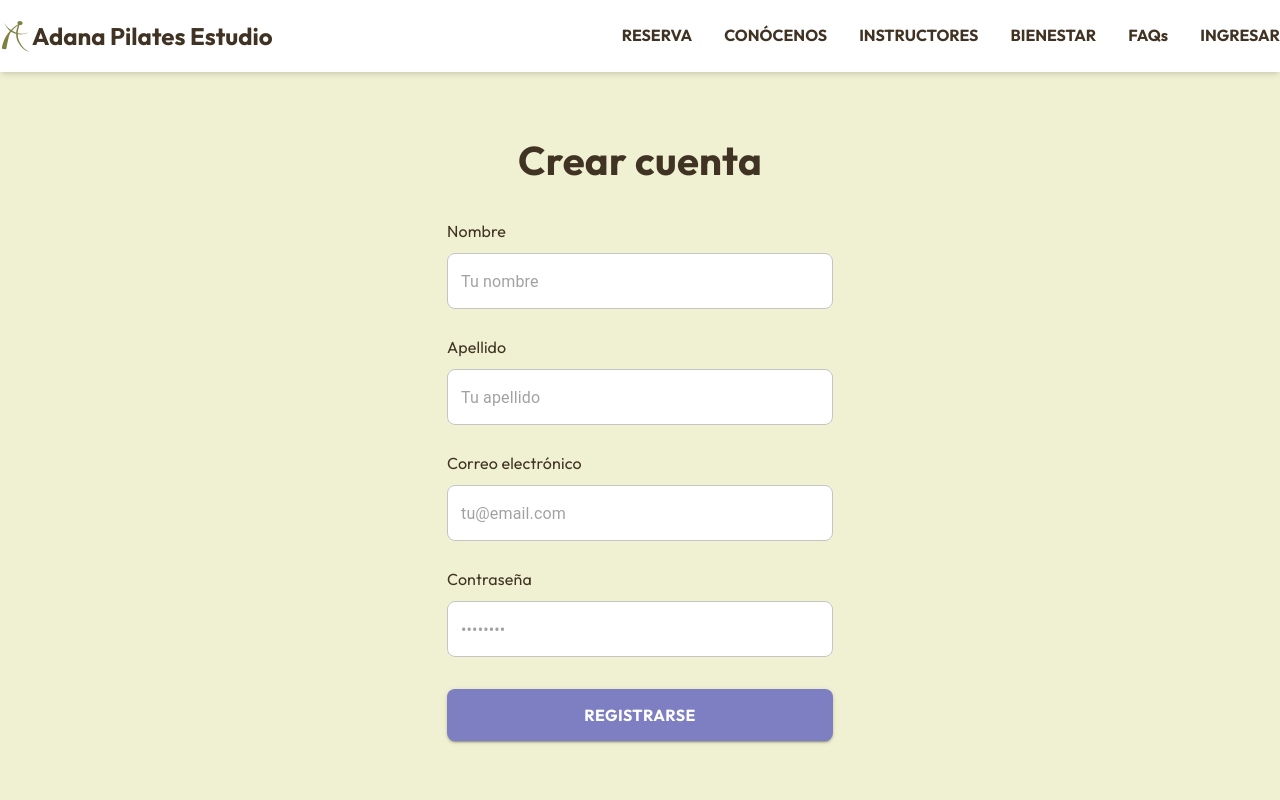
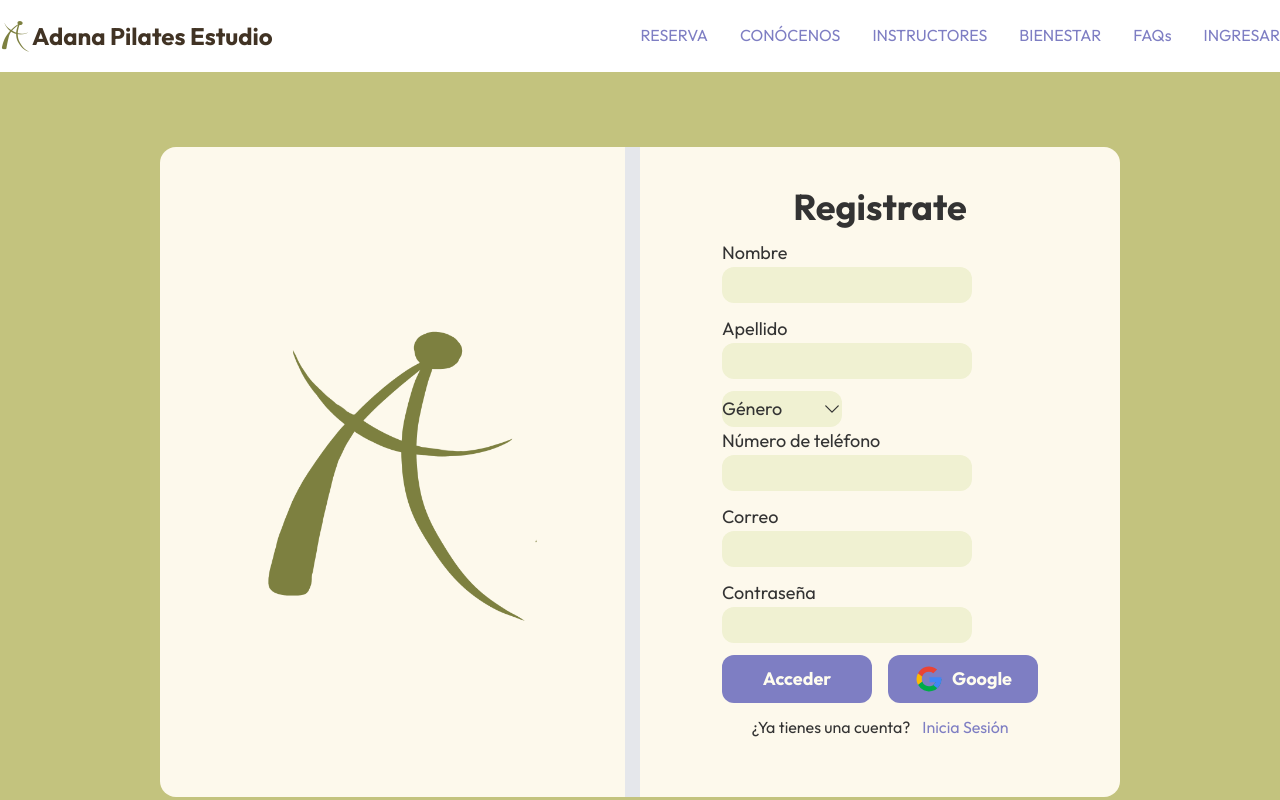
Before and after one commit to JorgeVargas03/Adana-SW, a React (Vite) app in the folder frontend/: page /signup in a window 1280 px wide. Built offline with nearby package versions, Linux system fonts and the light colour scheme.

Commit message:
Inicio de Sesión y Registro

```diff
--- a/frontend/src/pages/Sign_in.jsx
+++ b/frontend/src/pages/Sign_in.jsx
@@ -1,161 +1,89 @@
 import React from 'react';
-import { Box, TextField, Button, Typography, Divider } from '@mui/material';
-import { Google as GoogleIcon } from '@mui/icons-material';
 import { Link } from 'react-router-dom';
+import icon from '../assets/images/icon.png';
+import SignUp from './Sign_up';
 
 const Signin = () => {
   return (
-    <Box sx={{
-      display: 'flex',
-      flexDirection: 'column',
-      alignItems: 'center',
-      maxWidth: '450px',
-      margin: '0 auto',
-      padding: '4rem 2rem',
-      fontFamily: 'Outfit, sans-serif'
-    }}>
-      {/* Título */}
-      <Typography variant="h4" sx={{
-        fontFamily: 'Outfit',
-        fontWeight: 700,
-        color: '#413324',
-        marginBottom: '2rem',
-        fontSize: '2.5rem'
-      }}>
-        Iniciar sesión
-      </Typography>
 
-      {/* Formulario */}
-      <Box component="form" sx={{ width: '100%' }}>
-        {/* Campo Email */}
-        <Typography variant="subtitle1" sx={{
-          fontFamily: 'Outfit',
-          fontWeight: 500,
-          color: '#413324',
-          marginBottom: '0.5rem'
-        }}>
-          Correo
-        </Typography>
-        <TextField
-          fullWidth
-          variant="outlined"
-          placeholder="tu@email.com"
-          sx={{
-            marginBottom: '1.5rem',
-            '& .MuiOutlinedInput-root': {
-              borderRadius: '8px',
-              backgroundColor: '#FFF'
-            }
-          }}
-        />
+    <div className=' flex justify-center items-center h-screen w-full bg-[#C3C37E]'>
 
-        {/* Campo Contraseña */}
-        <Typography variant="subtitle1" sx={{
-          fontFamily: 'Outfit',
-          fontWeight: 500,
-          color: '#413324',
-          marginBottom: '0.5rem'
-        }}>
-          Contraseña
-        </Typography>
-        <TextField
-          fullWidth
-          type="password"
-          variant="outlined"
-          placeholder="••••••••"
-          sx={{
-            marginBottom: '1rem',
-            '& .MuiOutlinedInput-root': {
-              borderRadius: '8px',
-              backgroundColor: '#FFF'
-            }
-          }}
-        />
+        <div className='flex w-9/12 h-[600px] rounded-2xl bg-[#FDF9EC]'>
 
-        {/* Olvidé contraseña */}
-        <Box sx={{
-          display: 'flex',
-          justifyContent: 'flex-end',
-          marginBottom: '2rem'
-        }}>
-          <Typography sx={{
-            color: '#7E7EC3',
-            fontFamily: 'Outfit',
-            fontWeight: 500,
-            cursor: 'pointer',
-            '&:hover': {
-              textDecoration: 'underline'
-            }
-          }}>
-            Olvidé mi contraseña
-          </Typography>
-        </Box>
+           {/* LOGO + BARRA */}
+          <div className='flex-1 relative flex items-center justify-center'>
+            <img src={icon} className='w-3/4 max-w-[300px] h-auto' alt='icon' />
+            <div className='hidden lg:flex h-full w-[15px] bg-gray-200 absolute right-0'></div>
+          </div>
 
-        {/* Botón Acceder */}
-        <Button
-          fullWidth
-          variant="contained"
-          sx={{
-            backgroundColor: '#7E7EC3',
-            color: '#FFF',
-            padding: '12px',
-            borderRadius: '8px',
-            fontFamily: 'Outfit',
-            fontWeight: 600,
-            fontSize: '1rem',
-            marginBottom: '1.5rem',
-            '&:hover': {
-              backgroundColor: '#6a6aab'
-            }
-          }}
-        >
-          Acceder
-        </Button>
+          {/* FORMULARIO: contenido centrado horizontal entre barra y borde */}
+            <div className='flex-1 flex flex-col items-center justify-start pt-28 h-full ml-[-7.5px]'>
 
-        {/* Divisor */}
-        <Divider sx={{ margin: '2rem 0', color: '#ccc' }}>o</Divider>
+            <div className='transform translate-y-10'>
 
-        {/* Botón Google */}
-        <Button
-          fullWidth
-          variant="outlined"
-          startIcon={<GoogleIcon />}
-          sx={{
-            color: '#413324',
-            borderColor: '#ccc',
-            padding: '12px',
-            borderRadius: '8px',
-            fontFamily: 'Outfit',
-            fontWeight: 500,
-            fontSize: '1rem',
-            marginBottom: '2rem',
-            '&:hover': {
-              borderColor: '#413324'
-            }
-          }}
-        >
-          Acceder con Google
-        </Button>
+              <div className='mt-20"'>
+              <h1 className="text-center font-[700] font-[Outfit] text-4xl pt-40">
+                    Iniciar Sesión
+                </h1>
+              </div>
 
-        {/* Enlace a Registro */}
-        <Typography sx={{ textAlign: 'center', color: '#413324' }}>
-          ¿No tienes una cuenta?{' '}
-          <Typography
-            component="span"
-            sx={{
-              color: '#7E7EC3',
-              fontFamily: 'Outfit',
-              fontWeight: 600,
-              cursor: 'pointer',
-              '&:hover': {
-                textDecoration: 'underline'
-              }
-            }}
-          ><Link to="/signup">Regístrate</Link>
-          </Typography>
-        </Typography>
-      </Box>
-    </Box>
+                          <div className="w-full flex justify-center px-4 sm:px-6 md:px-8">
+                              <div className="w-full max-w-[1000px] transform translate-y-5">
+                                <label className="block text-base sm:text-lg font-medium mb-2">Correo</label>
+                                <input
+                                  type="text"
+                                  name="correo"
+                                  placeholder="Ingresa tu correo"
+                                  className="w-full h-11 sm:h-12 px-4 text-sm sm:text-base md:text-lg rounded-2xl bg-[#F0F1D2] focus:outline-none focus:ring-2 focus:ring-yellow-500"
+                                />
+                              </div>
+                            </div>
+
+                            <div className="w-full flex justify-center px-4 sm:px-6 md:px-8 mt-6">
+                              <div className="w-full max-w-[1000px] transform translate-y-10">
+                                <label className="block text-base sm:text-lg font-medium mb-2">Contraseña</label>
+                                <input
+                                  type="password"
+                                  name="contraseña"
+                                  placeholder="Ingresa tu contraseña"
+                                  className="w-full h-11 sm:h-12 px-4 text-sm sm:text-base md:text-lg rounded-2xl bg-[#F0F1D2] focus:outline-none focus:ring-2 focus:ring-yellow-500"
+                                />
+                              </div>
+                          </div>
+
+
+                        <div className='w-full flex justify-center transform translate-y-15'> <label className='ml-2 font-medium text-blue-700'> Olvidé mi contraseña </label> </div>
+
+                      <div className='mt-8 flex flex-col items-center gap-y-4  translate-y-20'>
+                        <div> <button className='w-[200px] h-12 active:scale-[.98] active:duration-75 hover:scale-[1.01] ease-in-out transition-all py-4 rounded-xl text-[#FFFDEF] text-lg font-bold cursor-pointer'>
+                          Acceder </button> </div>
+
+
+                          <button className=' flex items-center justify-center gap-2 w-[200px] h-12 active:scale-[.98] active:duration-75 hover:scale-[1.01] ease-in-out transition-all py-4 rounded-xl text-[#FFFDEF] text-lg font-bold cursor-pointer'>
+                          <svg width="30px" height="30px" viewBox="0 0 32 32" data-name="Layer 1" id="Layer_1" xmlns="http://www.w3.org/2000/svg"><path d="M23.75,16A7.7446,7.7446,0,0,1,8.7177,18.6259L4.2849,22.1721A13.244,13.244,0,0,0,29.25,16" fill="#00ac47"/><path d="M23.75,16a7.7387,7.7387,0,0,1-3.2516,6.2987l4.3824,3.5059A13.2042,13.2042,0,0,0,29.25,16" fill="#4285f4"/><path d="M8.25,16a7.698,7.698,0,0,1,.4677-2.6259L4.2849,9.8279a13.177,13.177,0,0,0,0,12.3442l4.4328-3.5462A7.698,7.698,0,0,1,8.25,16Z" fill="#ffba00"/><polygon fill="#2ab2db" points="8.718 13.374 8.718 13.374 8.718 13.374 8.718 13.374"/><path d="M16,8.25a7.699,7.699,0,0,1,4.558,1.4958l4.06-3.7893A13.2152,13.2152,0,0,0,4.2849,9.8279l4.4328,3.5462A7.756,7.756,0,0,1,16,8.25Z" fill="#ea4435"/><polygon fill="#2ab2db" points="8.718 18.626 8.718 18.626 8.718 18.626 8.718 18.626"/><path d="M29.25,15v1L27,19.5H16.5V14H28.25A1,1,0,0,1,29.25,15Z" fill="#4285f4"/></svg>
+                           Google
+                           </button>
+
+                      </div>
+
+                      <div className='mt-10 flex justify-center items-center gap-x-3 transform translate-y-25'>
+                        <p>¿No tienes una cuenta?</p>
+                        <span>
+                          <Link
+                          className='ml-2 font-medium text-blue-700 hover:underline hover:text-blue-900 transition-all duration-200'
+                          to= '/signup'>
+                          Regístrate
+                          </Link>
+                        </span>
+                      </div>
+
+                      </div>
+
+            </div>
+
+            </div>
+        </div>
+
   );
 };
 
--- a/frontend/src/pages/Sign_up.jsx
+++ b/frontend/src/pages/Sign_up.jsx
@@ -1,188 +1,154 @@
-import React from 'react';
-import { Box, TextField, Button, Typography, Divider } from '@mui/material';
-import { Google as GoogleIcon } from '@mui/icons-material';
+import React, { useState } from 'react';
+import icon from '../assets/images/icon.png';
+import Signin from './Sign_in';
 import { Link } from 'react-router-dom';
 
 const SignUp = () => {
+
+  const [isDropdownOpen, setIsDropdownOpen] = useState(false);
+
+  const toggleDropdown = () => {
+    setIsDropdownOpen(!isDropdownOpen);
+  };
+
   return (
-    <Box sx={{
-      display: 'flex',
-      flexDirection: 'column',
-      alignItems: 'center',
-      maxWidth: '450px',
-      margin: '0 auto',
-      padding: '4rem 2rem',
-      fontFamily: 'Outfit, sans-serif'
-    }}>
-      {/* Título */}
-      <Typography variant="h4" sx={{
-        fontFamily: 'Outfit',
-        fontWeight: 700,
-        color: '#413324',
-        marginBottom: '2rem',
-        fontSize: '2.5rem'
-      }}>
-        Crear cuenta
-      </Typography>
 
-      {/* Formulario */}
-      <Box component="form" sx={{ width: '100%' }}>
-        {/* Campo Nombre */}
-        <Typography variant="subtitle1" sx={{
-          fontFamily: 'Outfit',
-          fontWeight: 500,
-          color: '#413324',
-          marginBottom: '0.5rem'
-        }}>
-          Nombre
-        </Typography>
-        <TextField
-          fullWidth
-          variant="outlined"
-          placeholder="Tu nombre"
-          sx={{
-            marginBottom: '1.5rem',
-            '& .MuiOutlinedInput-root': {
-              borderRadius: '8px',
-              backgroundColor: '#FFF'
-            }
-          }}
-        />
+  <div className=' flex justify-center items-center h-screen w-full bg-[#C3C37E]'>
 
-        {/* Campo Apellido */}
-        <Typography variant="subtitle1" sx={{
-          fontWeight: 500,
-          fontFamily: 'Outfit',
-          color: '#413324',
-          marginBottom: '0.5rem'
-        }}>
-          Apellido
-        </Typography>
-        <TextField
-          fullWidth
-          variant="outlined"
-          placeholder="Tu apellido"
-          sx={{
-            marginBottom: '1.5rem',
-            '& .MuiOutlinedInput-root': {
-              borderRadius: '8px',
-              backgroundColor: '#FFF'
-            }
-          }}
-        />
+      <div className='flex w-9/12 h-[650px] rounded-2xl bg-[#FDF9EC]'>
 
-        {/* Campo Email */}
-        <Typography variant="subtitle1" sx={{
-          fontWeight: 500,
-          fontFamily: 'Outfit',
-          color: '#413324',
-          marginBottom: '0.5rem'
-        }}>
-          Correo electrónico
-        </Typography>
-        <TextField
-          fullWidth
-          type="email"
-          variant="outlined"
-          placeholder="tu@email.com"
-          sx={{
-            marginBottom: '1.5rem',
-            '& .MuiOutlinedInput-root': {
-              borderRadius: '8px',
-              backgroundColor: '#FFF'
-            }
-          }}
-        />
+         {/* LOGO + BARRA */}
+        <div className='flex-1 relative flex items-center justify-center'>
+          <img src={icon} className='w-3/4 max-w-[300px] h-auto' alt='icon' />
+          <div className='hidden lg:flex h-full w-[15px] bg-gray-200 absolute right-0'></div>
+        </div>
 
-        {/* Campo Contraseña */}
-        <Typography variant="subtitle1" sx={{
-          fontWeight: 500,
-          fontFamily: 'Outfit',
-          color: '#413324',
-          marginBottom: '0.5rem'
-        }}>
-          Contraseña
-        </Typography>
-        <TextField
-          fullWidth
-          type="password"
-          variant="outlined"
-          placeholder="••••••••"
-          sx={{
-            marginBottom: '2rem',
-            '& .MuiOutlinedInput-root': {
-              borderRadius: '8px',
-              backgroundColor: '#FFF'
-            }
-          }}
-        />
+        {/* FORMULARIO: contenido centrado horizontal entre barra y borde */}
+          <div className='flex-1 flex flex-col items-center justify-start pt-28 h-full ml-[-7.5px]'>
 
-        {/* Botón Registrarse */}
-        <Button
-          fullWidth
-          variant="contained"
-          sx={{
-            backgroundColor: '#7E7EC3',
-            color: '#FFF',
-            padding: '12px',
-            borderRadius: '8px',
-            fontFamily: 'Outfit',
-            fontWeight: 600,
-            fontSize: '1rem',
-            marginBottom: '1.5rem',
-            '&:hover': {
-              backgroundColor: '#6a6aab'
-            }
-          }}
-        >
-          Registrarse
-        </Button>
+          <div className='transform translate-y-10'>
 
-        {/* Divisor */}
-        <Divider sx={{ margin: '2rem 0', color: '#ccc' }}>o</Divider>
+            <div className='mt-20"'>
+            <h1 className="text-center font-[700] font-[Outfit] text-4xl pt-40">
+                  Registrate
+              </h1>
+            </div>
 
-        {/* Botón Google */}
-        <Button
-          fullWidth
-          variant="outlined"
-          startIcon={<GoogleIcon />}
-          sx={{
-            color: '#413324',
-            borderColor: '#ccc',
-            padding: '12px',
-            borderRadius: '8px',
-            fontFamily: 'Outfit',
-            fontWeight: 500,
-            fontSize: '1rem',
-            marginBottom: '2rem',
-            '&:hover': {
-              borderColor: '#413324'
-            }
-          }}
-        >
-          Registrarse con Google
-        </Button>
+                        <div className="w-full flex justify-center px-4 sm:px-6 md:px-8">
+                            <div className="w-full max-w-[1000px] transform translate-y-3">
+                              <label className="block text-base sm:text-lg font-medium mb-2">Nombre</label>
+                              <input
+                                type="text"
+                                name="nombre"
+                                className="w-[250px] h-7 sm:h-9 px-4 text-sm sm:text-base md:text-lg rounded-xl bg-[#F0F1D2] focus:outline-none focus:ring-2 focus:ring-yellow-500"
+                              />
+                            </div>
+                          </div>
 
-        {/* Enlace a Login */}
-        <Typography sx={{ textAlign: 'center', color: '#413324' }}>
-          ¿Ya tienes una cuenta?{' '}
-          <Typography
-            component="span"
-            sx={{
-              color: '#7E7EC3',
-              fontFamily: 'Outfit',
-              fontWeight: 600,
-              cursor: 'pointer',
-              '&:hover': {
-                textDecoration: 'underline'
-              }
-            }}
-          >
-            <Link to ="/signin">Inicia sesión</Link>
-          </Typography>
-        </Typography>
-      </Box>
-    </Box>
+                          <div className="w-full flex justify-center px-4 sm:px-6 md:px-8 mt-6">
+                            <div className="w-full max-w-[1000px] transform translate-y-6">
+                              <label className="block text-base sm:text-lg font-medium mb-2">Apellido</label>
+                              <input
+                                type="text"
+                                name="apellido"
+                                className="w-[250px] h-7 sm:h-9 px-4 text-sm sm:text-base md:text-lg rounded-xl bg-[#F0F1D2] focus:outline-none focus:ring-2 focus:ring-yellow-500"
+                              />
+                            </div>
+
+                        </div>
+                        <div className="w-full flex justify-start px-4 sm:px-6 md:px-8 mt-6 max-w-[1000px] transform translate-y-9 select-none relative z-20">
+                          <div>
+                            <div
+                              onClick={toggleDropdown}
+                              className="w-[120px] h-9 px-4 flex items-center justify-between text-base sm:text-lg font-medium mb-2 rounded-xl bg-[#F0F1D2] focus:outline-none focus:ring-2 focus:ring-yellow-500 cursor-pointer"
+                            >
+                              Género
+                              <svg xmlns="http://www.w3.org/2000/svg" fill="none" viewBox="0 0 24 24"
+                                strokeWidth="1.5" stroke="currentColor" className="w-5 h-5">
+                                <path strokeLinecap="round" strokeLinejoin="round"
+                                  d="M19.5 8.25L12 15.75 4.5 8.25" />
+                              </svg>
+                            </div>
+
+                            {isDropdownOpen && (
+                              <div
+                                className="absolute mt-1 w-[120px] bg-[#F0F1D2] rounded-xl shadow-lg py-1 z-30"
+                              >
+                                <div className="px-4 py-2 cursor-pointer hover:bg-[#C3C37E] rounded-xl">Hombre</div>
+                                <div className="px-4 py-2 cursor-pointer hover:bg-[#C3C37E] rounded-xl">Mujer</div>
+                                <div className="px-4 py-2 cursor-pointer hover:bg-[#C3C37E] rounded-xl">Otro</div>
+                              </div>
+                            )}
+                          </div>
+
+      </div>
+
+
+
+                        <div className="w-full flex justify-center px-4 sm:px-6 md:px-8 mt-6">
+                            <div className="w-full max-w-[1000px] transform translate-y-9">
+                              <label className="block text-base sm:text-lg font-medium mb-2">Número de teléfono</label>
+                              <input
+                                type="text"
+                                name="telefono"
+                                className="w-[250px] h-7 sm:h-9 px-4 text-sm sm:text-base md:text-lg rounded-xl bg-[#F0F1D2] focus:outline-none focus:ring-2 focus:ring-yellow-500"
+                              />
+                            </div>
+                        </div>
+
+                        <div className="w-full flex justify-center px-4 sm:px-6 md:px-8 mt-6">
+                            <div className="w-full max-w-[1000px] transform translate-y-12">
+                              <label className="block text-base sm:text-lg font-medium mb-2">Correo</label>
+                              <input
+                                type="text"
+                                name="correo"
+                                className="w-[250px] h-7 sm:h-9 px-4 text-sm sm:text-base md:text-lg rounded-xl bg-[#F0F1D2] focus:outline-none focus:ring-2 focus:ring-yellow-500"
+                              />
+                            </div>
+                        </div>
+
+                        <div className="w-full flex justify-center px-4 sm:px-6 md:px-8 mt-6">
+                            <div className="w-full max-w-[1000px] transform translate-y-15">
+                              <label className="block text-base sm:text-lg font-medium mb-2">Contraseña</label>
+                              <input
+                                type="password"
+                                name="contraseña"
+                                className="w-[250px] h-7 sm:h-9 px-4 text-sm sm:text-base md:text-lg rounded-xl bg-[#F0F1D2] focus:outline-none focus:ring-2 focus:ring-yellow-500"
+                              />
+                            </div>
+                        </div>
+
+
+
+                        <div className='mt-8 flex flex-row justify-center items-center gap-x-4 translate-y-18'>
+                            <button className='w-[150px] h-12 active:scale-[.98] active:duration-75 hover:scale-[1.01] ease-in-out transition-all py-4 rounded-xl text-[#FFFDEF] text-lg font-bold bg-blue-600 cursor-pointer'>
+                              Acceder
+                            </button>
+
+                            <button className='flex items-center justify-center gap-2 w-[150px] h-12 active:scale-[.98] active:duration-75 hover:scale-[1.01] ease-in-out transition-all py-4 rounded-xl text-[#FFFDEF] text-lg font-bold bg-red-500 cursor-pointer'>
+                              <svg width="30px" height="30px" viewBox="0 0 32 32" xmlns="http://www.w3.org/2000/svg">
+                                <path d="M23.75,16A7.7446,7.7446,0,0,1,8.7177,18.6259L4.2849,22.1721A13.244,13.244,0,0,0,29.25,16" fill="#00ac47"/>
+                                <path d="M23.75,16a7.7387,7.7387,0,0,1-3.2516,6.2987l4.3824,3.5059A13.2042,13.2042,0,0,0,29.25,16" fill="#4285f4"/>
+                                <path d="M8.25,16a7.698,7.698,0,0,1,.4677-2.6259L4.2849,9.8279a13.177,13.177,0,0,0,0,12.3442l4.4328-3.5462A7.698,7.698,0,0,1,8.25,16Z" fill="#ffba00"/>
+                                <path d="M16,8.25a7.699,7.699,0,0,1,4.558,1.4958l4.06-3.7893A13.2152,13.2152,0,0,0,4.2849,9.8279l4.4328,3.5462A7.756,7.756,0,0,1,16,8.25Z" fill="#ea4435"/>
+                                <path d="M29.25,15v1L27,19.5H16.5V14H28.25A1,1,0,0,1,29.25,15Z" fill="#4285f4"/>
+                              </svg>
+                              Google
+                            </button>
+                        </div>
+
+
+                    <div className='mt-10 flex justify-center items-center gap-x-3 transform translate-y-21'>
+                      <p>¿Ya tienes una cuenta?</p> <Link className='ml-2 font-medium text-blue-700 hover:underline hover:text-blue-900 transition-all duration-200' to= '/signin'> Inicia Sesión </Link>
+                      </div>
+
+                    </div>
+
+          </div>
+
+          </div>
+      </div>
+
   );
 };
 
--- a/frontend/src/share/style/allPages.css
+++ b/frontend/src/share/style/allPages.css
@@ -40,6 +40,8 @@ body, html {
   color: #fff;
   text-align: center;
 }
+
+
   /* Estilos generales del body */
   body {
     font-family: 'Outfit';
@@ -114,6 +116,13 @@ body, html {
     background-color: var(--accent2-color);
   }
 
+  a {
+    font-family: 'Outfit';
+    color: #7E7EC3;
+    font-weight: 400;
+
+  }
+
   /* OUTFIT REGULAR */
 @font-face {
     font-family: 'Outfit';
```
Also changed, not shown: frontend/src/assets/images/google-logo-search-new-svgrepo-com.svg (added).
